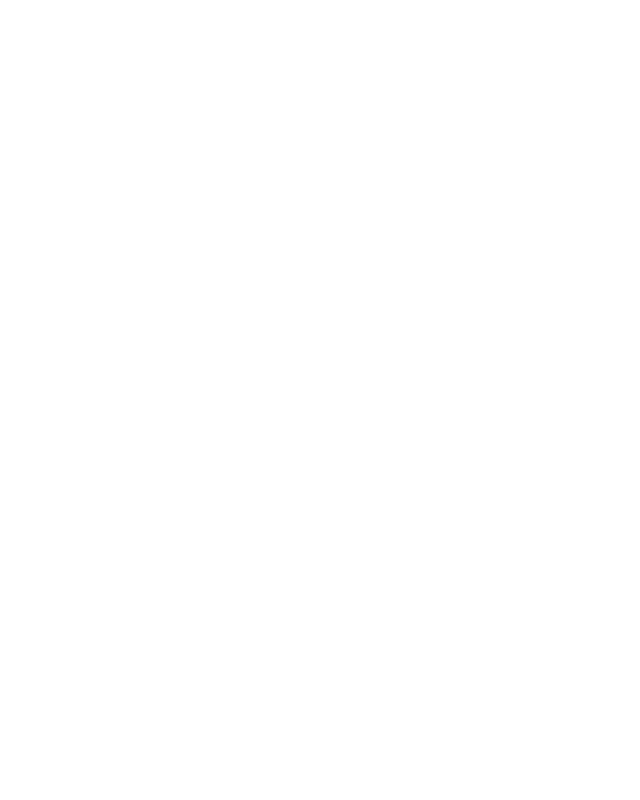
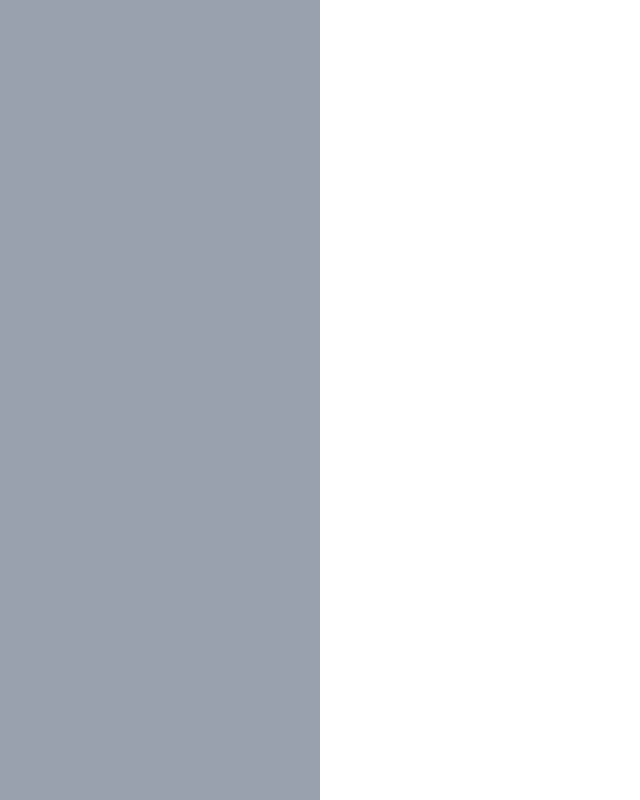
Before and after one commit to OGD311/uk.co.ogoodwinday_nextjs, a Next.js app: page / in a window 1280 px wide. Shown: the whole page, without its empty margins (0-640 px from the left). Built offline with nearby package versions, Linux system fonts and the light colour scheme.

Commit message:
Added scroll observer to allow me to track sections when scrolled over to make changes to UI.

```diff
--- a/src/app/page.tsx
+++ b/src/app/page.tsx
@@ -1,8 +1,44 @@
+"use client"
+import { useEffect, useRef, useState } from "react";
+
 export default function Home() {
+  const scrollContainerRef = useRef<HTMLDivElement | null>(null);
+  const [activeSection, setActiveSection] = useState(0);
+
+  useEffect(() => {
+    if (!scrollContainerRef.current) return;
+
+    const sections = scrollContainerRef.current.querySelectorAll(".section");
+
+    const observer = new IntersectionObserver(
+      (entries) => {
+        entries.forEach(entry => {
+          if (entry.isIntersecting) {
+            const index = Array.from(sections).indexOf(entry.target as Element);
+            if (index !== -1) {
+              setActiveSection(index);
+            }
+          }
+        });
+      },
+      {
+        root: scrollContainerRef.current,
+        threshold: 0.5
+      }
+    );
+
+    sections.forEach((section) => observer.observe(section));
+
+    return(() => {
+      sections.forEach((section) => observer.unobserve(section));
+    })
+  }, []);
+
+
   return (
-    <div>
-      <div></div>
-      <div></div>
+    <div className="flex h-screen">
+      <div className="w-1/4 bg-gray-400"></div>
+      <div className="w-3/4" ref={scrollContainerRef}></div>
     </div>
   );
 }
```
